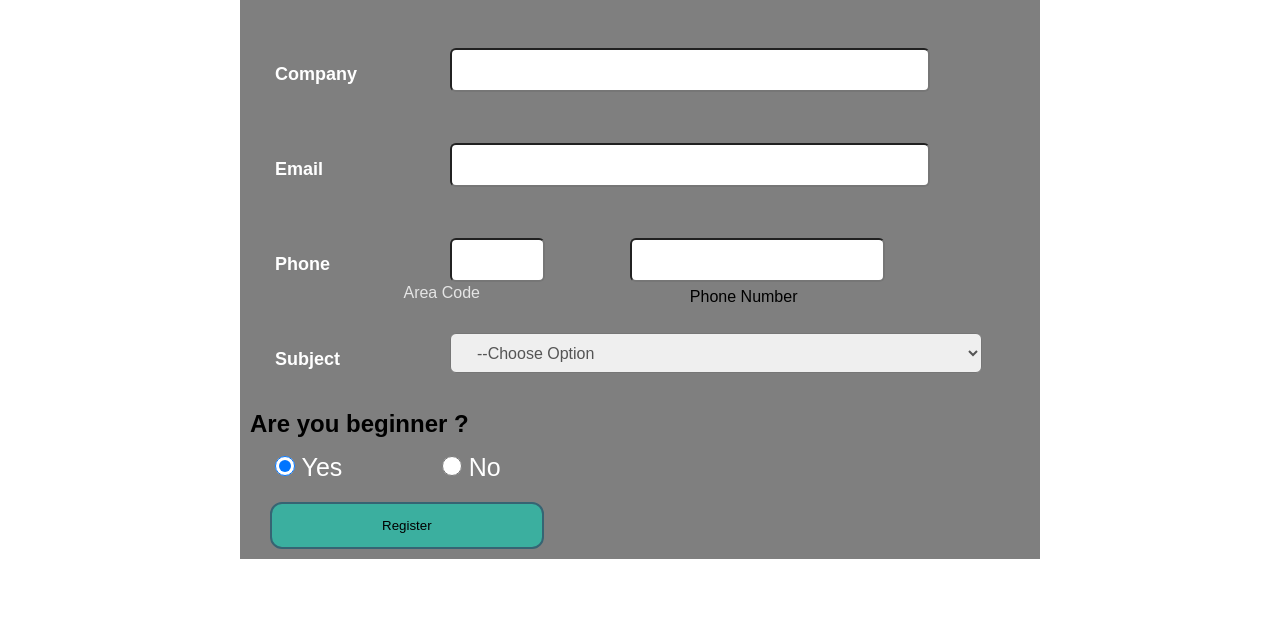
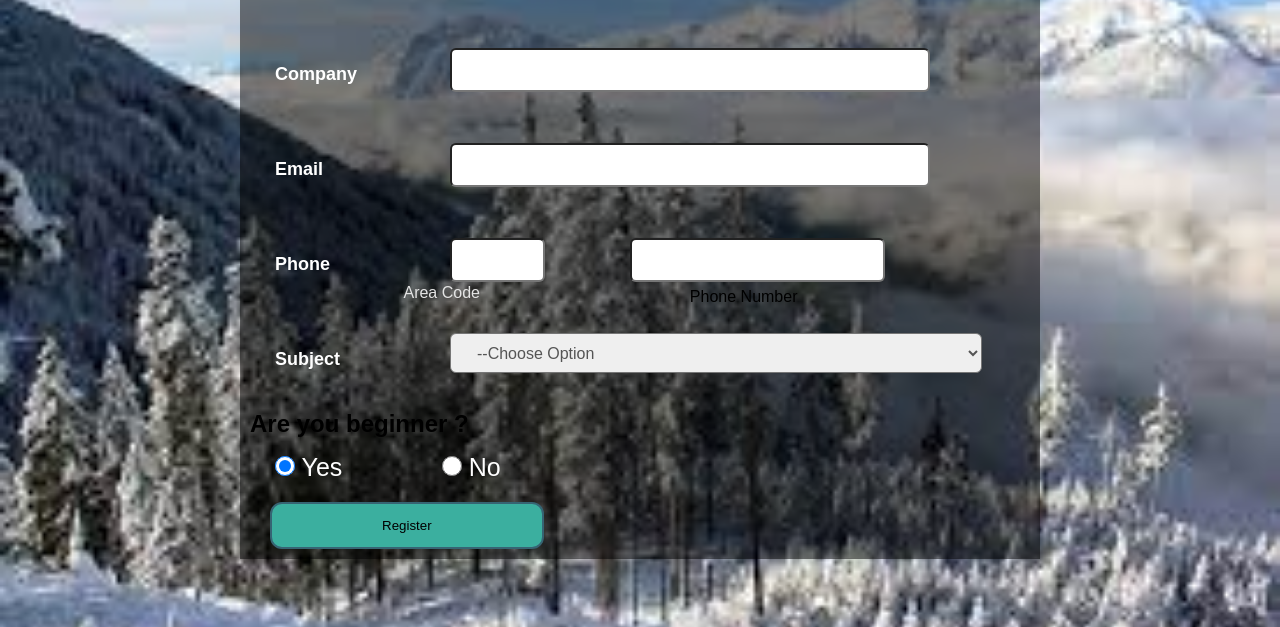
Before and after one commit to SaziyaIqbal/Signup, a plain HTML site: page index.html in a window 1280 px wide. Shown: the part 173-800 px from the top of the page. Drawn offline with Linux system fonts and the light colour scheme.

Commit message:
image change

```diff
--- a/index.html
+++ b/index.html
@@ -7,7 +7,7 @@
             padding:0;
           }
             body{
-              background-image: url(images/1.jpeg);
+              background-image: url(1.jpeg);
               background-position:center;
               background-size:cover;
               font-family: sans-serif;
```
Also changed, not shown: 1.jpeg (added).
